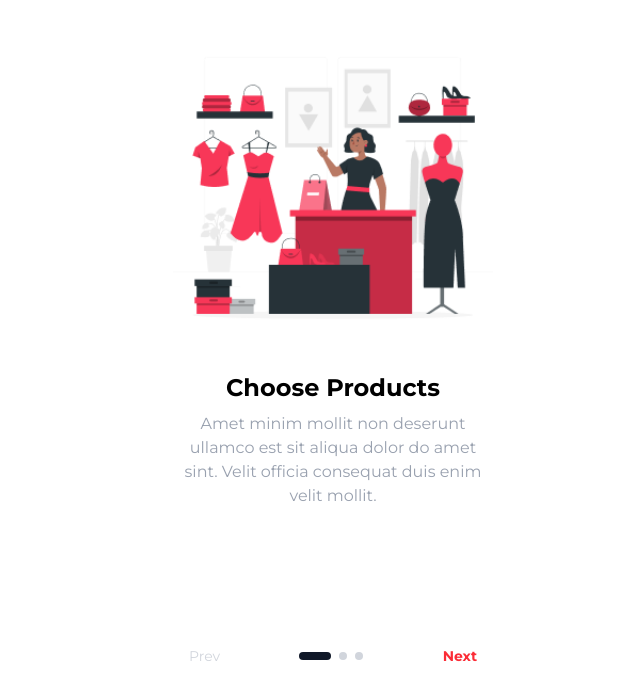
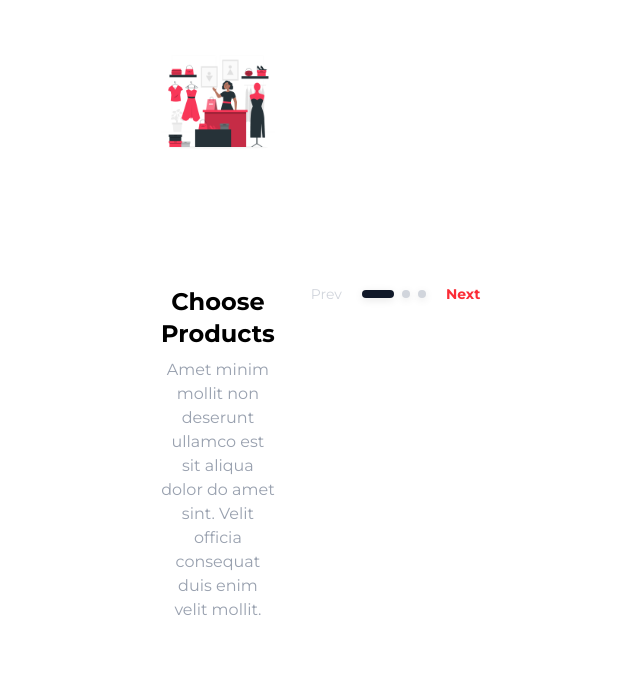
Before and after one commit to Cactuskiller/E-commerce-App, a React (Vite) app: page / in a window 1280 px wide. Shown: the part 102-800 px from the top of the page, without its empty margins (307-947 px from the left). Built offline with nearby package versions, Linux system fonts and the light colour scheme.

Commit message:
new changes

```diff
--- a/src/index.css
+++ b/src/index.css
@@ -2,20 +2,20 @@
 
 body {
   font-family: 'Montserrat', sans-serif;
+  margin: 0;
+  padding: 0;
 }
 
 @layer utilities {
   .no-scrollbar::-webkit-scrollbar {
     display: none;
   }
-  /* Hide scrollbar for IE, Edge and Firefox */
   .no-scrollbar {
-    -ms-overflow-style: none;  /* IE and Edge */
-    scrollbar-width: none;  /* Firefox */
+    -ms-overflow-style: none;
+    scrollbar-width: none;
   }
 }
 
-/* Add to your global CSS or index.css */
 .scrollbar-hide::-webkit-scrollbar {
   display: none;
 }
@@ -24,77 +24,35 @@ body {
   scrollbar-width: none;
 }
 
-/* WebView optimizations */
-@media screen and (max-width: 768px) {
-  /* Navigation bar - force center layout */
-  nav, .navbar, header, [class*="nav"], [class*="header"] {
+/* Simple and effective navbar fix */
+.flex.justify-between.items-center {
   display: grid !important;
-    grid-template-columns: 1fr auto 1fr !important;
+  grid-template-columns: auto 1fr auto !important;
+  gap: 16px !important;
   align-items: center !important;
+  padding: 16px 20px !important;
   width: 100% !important;
-    padding: 15px 20px !important;
-    box-sizing: border-box !important;
-    margin: 0 !important;
 }
 
-  /* Left side items (hamburger menu) */
-  nav > :first-child, .navbar > :first-child {
-    justify-self: start !important;
+.flex.justify-between.items-center > :nth-child(2) {
+  justify-self: center !important;
+  text-align: center !important;
 }
 
-  /* Center logo/brand specifically */
-  .logo, .brand, nav img, nav h1, nav h2, [class*="logo"], [class*="brand"] {
-    justify-self: center !important;
-    margin: 0 !important;
-    text-align: center !important;
-    grid-column: 2 !important;
+/* Remove borders from cards */
+[class*="rounded"], [class*="shadow"], .card {
+  border: none !important;
+  box-shadow: 0 2px 8px rgba(0,0,0,0.1) !important;
 }
 
-  /* Right side items (profile/avatar) */
-  nav > :last-child, .navbar > :last-child {
-    justify-self: end !important;
-  }
-
-  /* Force equal spacing for navbar items */
-  nav > *, .navbar > * {
-    width: auto !important;
-    max-width: none !important;
-  }
-
-  /* Remove product card borders */
-  .product-card, .card, [class*="card"] {
-    border: none !important;
-    box-shadow: 0 2px 8px rgba(0,0,0,0.1) !important;
-    border-radius: 12px !important;
-  }
-
-  /* Remove icon borders */
-  svg, .icon, i {
-    border: none !important;
-    outline: none !important;
-  }
-
-  /* Ensure full width */
-  html, body {
+/* WebView specific fixes */
+html, body, #root {
   width: 100% !important;
   overflow-x: hidden !important;
   margin: 0 !important;
   padding: 0 !important;
 }
 
-  /* Additional navbar centering fix */
-  .navbar-container, [class*="navbar-container"] {
-    width: 100% !important;
-    max-width: 100% !important;
-    margin: 0 auto !important;
-    padding: 0 !important;
+* {
+  box-sizing: border-box !important;
 }
-
-  /* Force center alignment for Stylish logo specifically */
-  [class*="stylish"], [alt*="stylish"], [class*="logo"] img {
-    position: absolute !important;
-    left: 50% !important;
-    transform: translateX(-50%) !important;
-    margin: 0 !important;
-  }
-}
```
Lines whose indentation alone changed are shown as unchanged.
